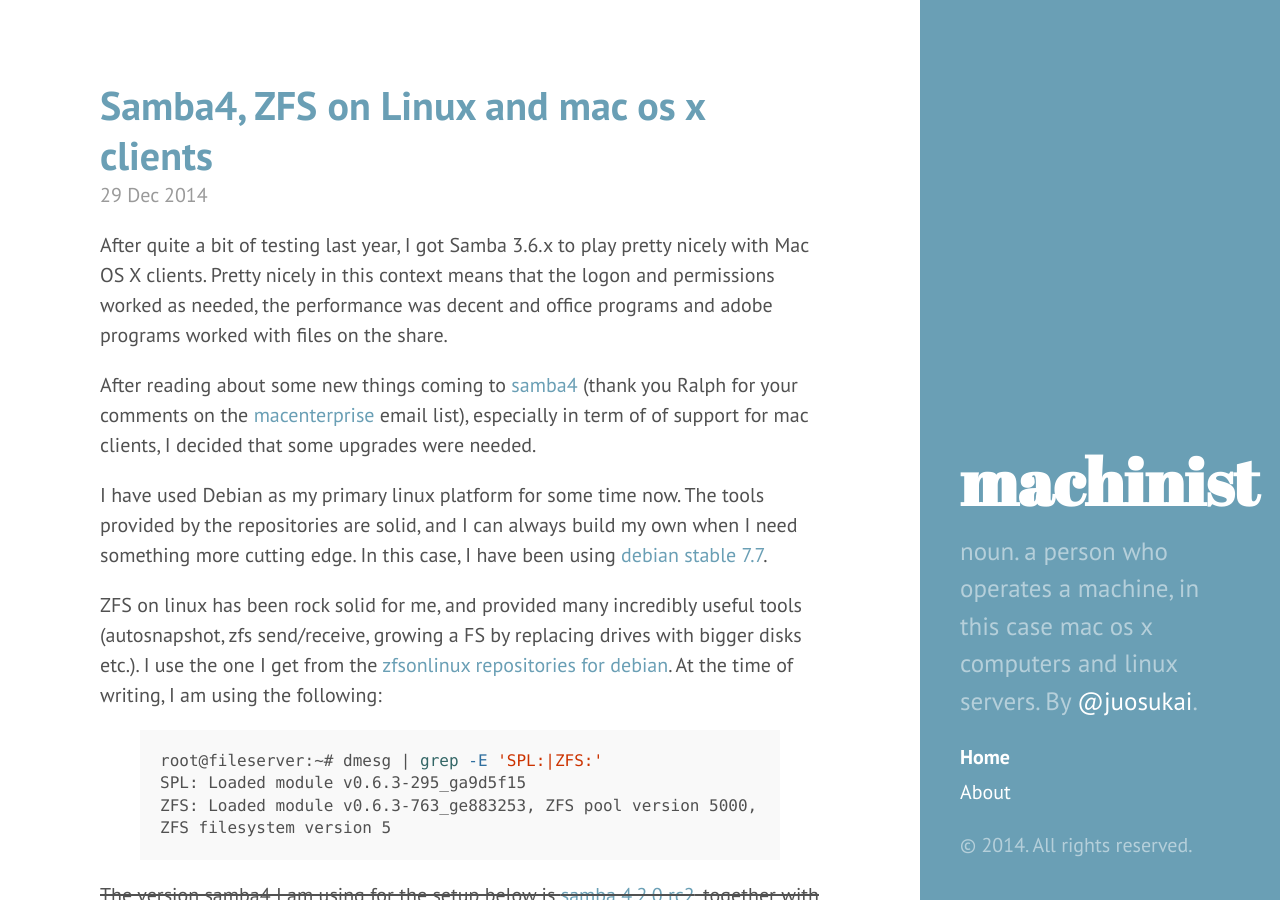
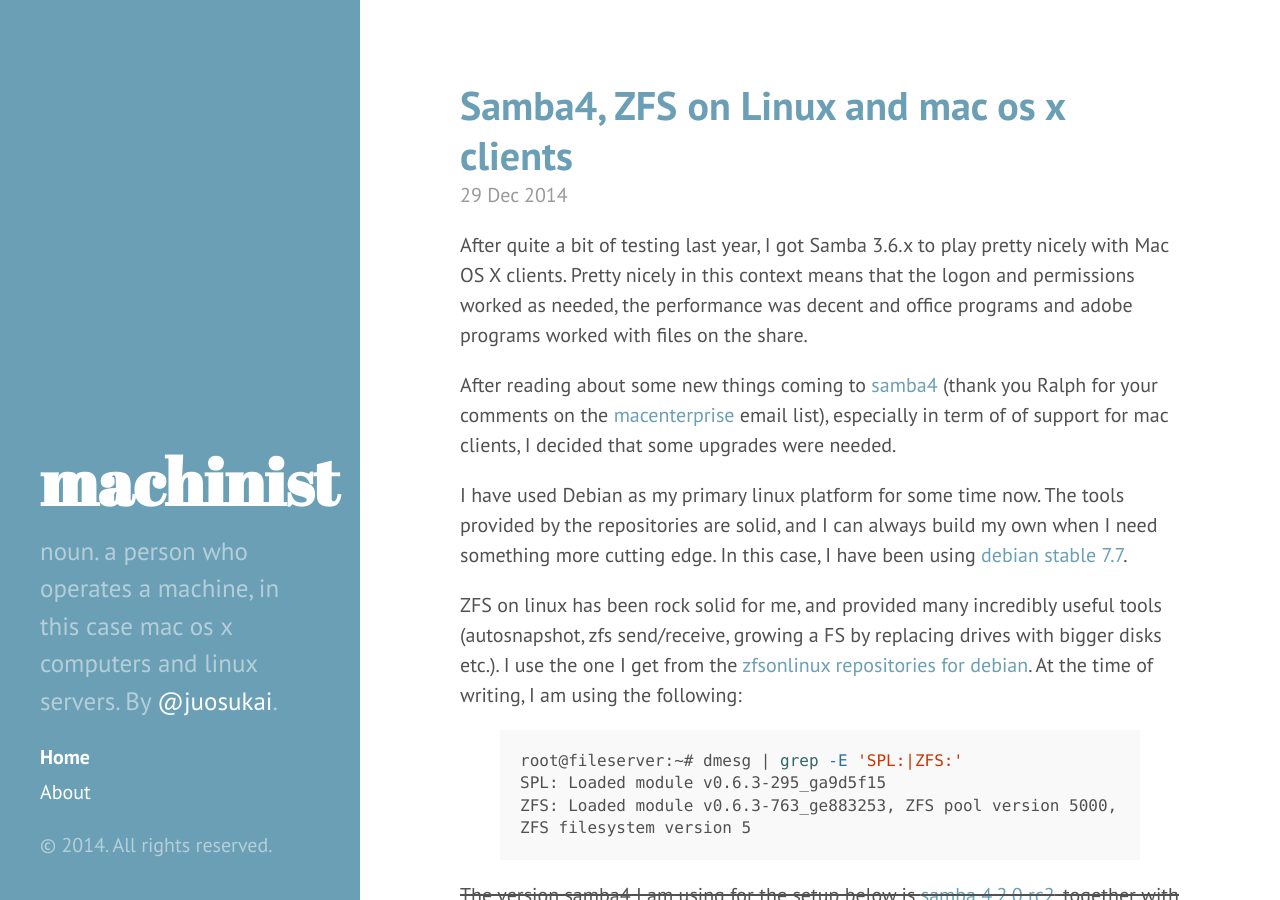
Before and after one commit to juosukai/juosukai.github.io, a Jekyll site: the page built from index.html, in a window 1280 px wide and 900 px high. Built offline with Jekyll 4.4.1, drawn with Linux system fonts in a browser that asks for light colours; Markdown is read by kramdown in place of the engine named in the settings; the list of posts is cut into pages by our own code.

Commit message:
Fix layout

```diff
--- a/_layouts/default.html
+++ b/_layouts/default.html
@@ -3,7 +3,7 @@
 
   {% include head.html %}
 
-  <body class="layout-reverse theme-base-0d" >
+  <body class="theme-base-0d" >
 
     {% include sidebar.html %}
 
```
